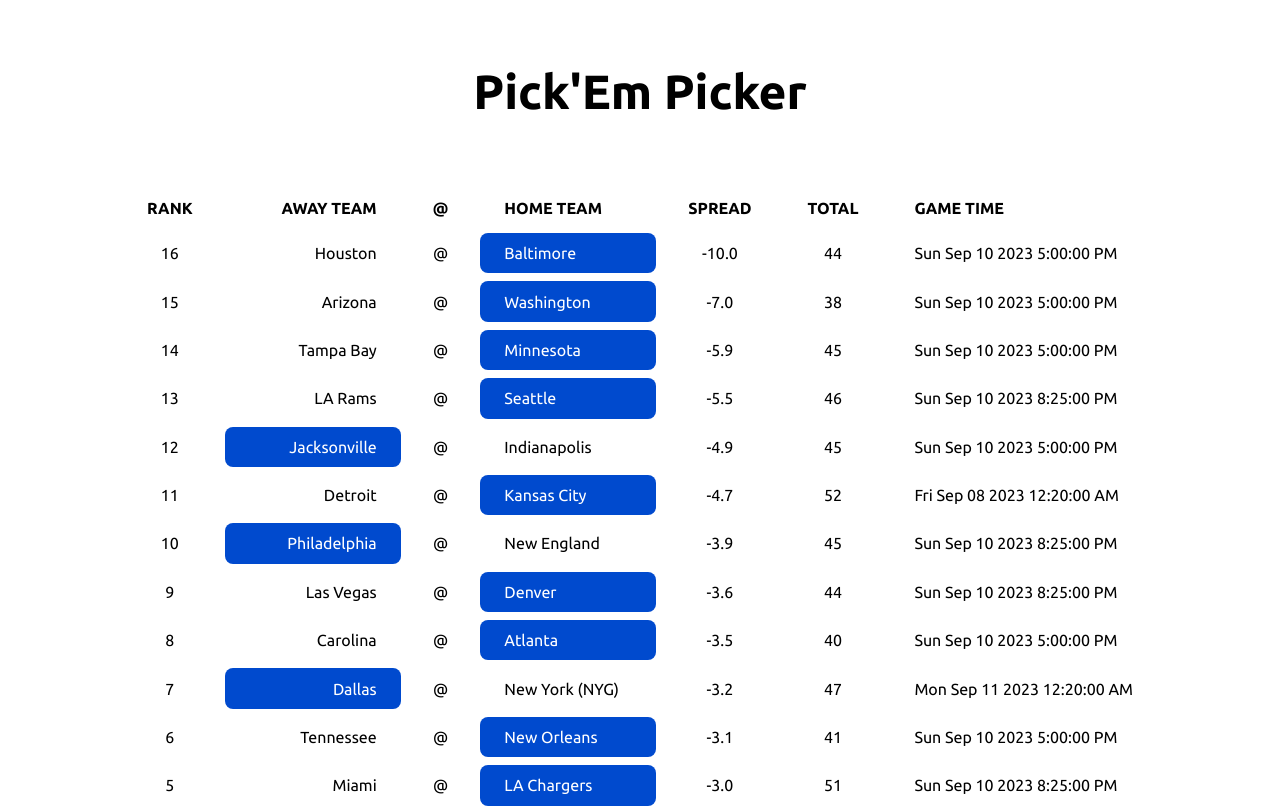
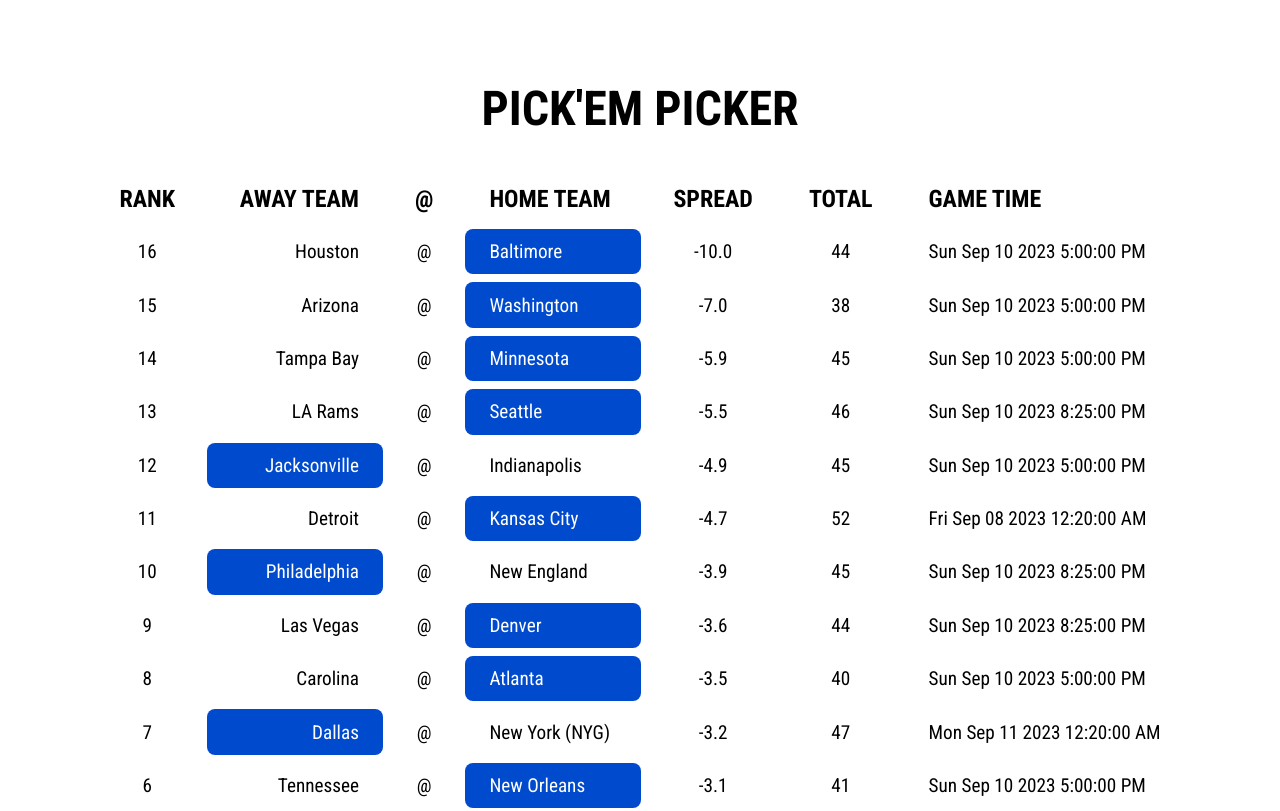
Before and after one commit to djsereno/Pickem-Picker-Web, a plain HTML site: page index.html in a window 1280 px wide. Shown: the top 811 px of the page. Drawn offline with Linux system fonts and the light colour scheme.

Commit message:
More style changes

```diff
--- a/index.html
+++ b/index.html
@@ -9,7 +9,7 @@
     <title>Pick'Em Picker</title>
   </head>
   <body>
-    <h1>Pick'Em Picker</h1>
+    <h1>PICK'EM PICKER</h1>
     <table>
       <tr>
         <th>Rank</th>
--- a/styles.css
+++ b/styles.css
@@ -1,11 +1,11 @@
-@import url('https://fonts.googleapis.com/css2?family=Ubuntu:ital,wght@0,300;0,400;0,500;0,700;1,300;1,400;1,500;1,700&display=swap');
+@import url('https://fonts.googleapis.com/css2?family=Roboto+Condensed:ital,wght@0,300;0,400;0,700;1,300;1,400;1,700&display=swap');
 
 * {
-  font-family: 'Ubuntu', sans-serif;
+  font-family: 'Roboto Condensed', sans-serif;
 }
 
 h1 {
-  margin: 4rem auto;
+  margin: 5rem auto 2rem;
   font-size: 3rem;
   text-align: center;
 }
@@ -17,11 +17,13 @@
 
 th {
   padding: 0.5rem 1.5rem;
+  font-size: 1.5rem;
   text-transform: uppercase;
 }
 
 td {
   padding: 0.7rem 1.5rem;
+  font-size: 1.2rem;
   text-align: center;
 }
 
@@ -52,6 +54,7 @@
 
 .info {
   margin-top: 3rem;
+  font-size: 1.2rem;
   font-style: italic;
   text-align: center;
 }
```
